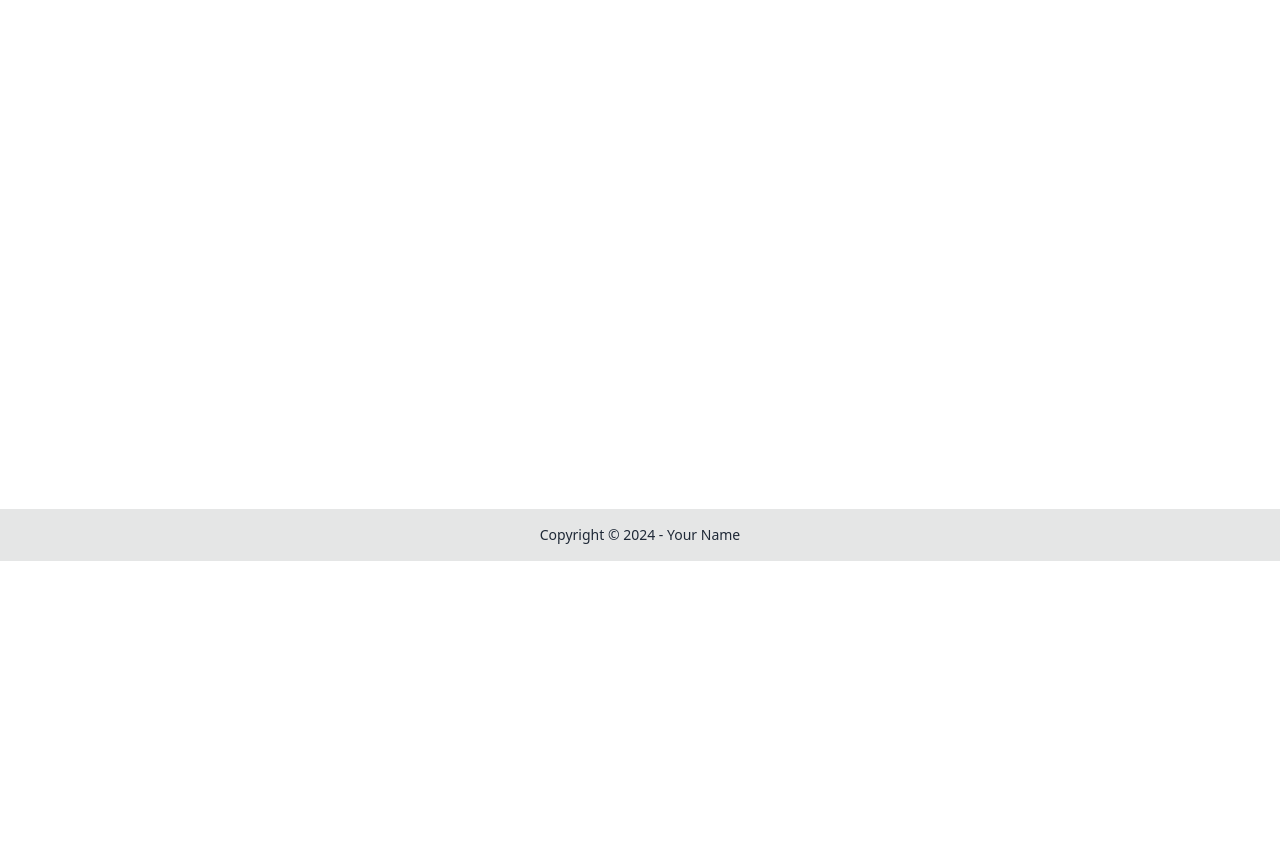
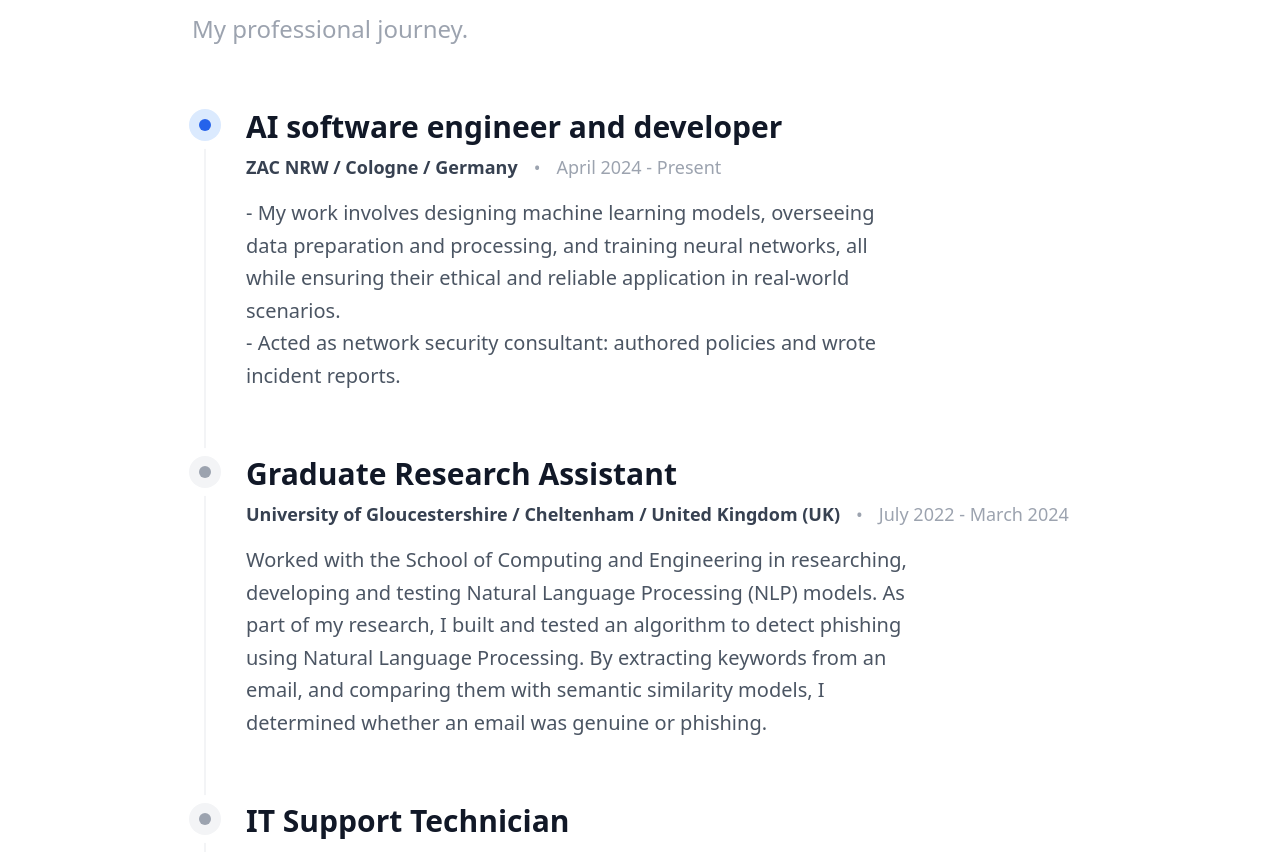
Before and after one commit to barbininiccolo/barbininiccolo.github.io, a SvelteKit app: page /cv in a window 1280 px wide. Before the commit this address had no page. Shown: the part 239-1091 px from the top of the page. Before the commit the page ends 800 px from the top, so only its background shows below. Built offline with nearby package versions, Linux system fonts and the light colour scheme.

Commit message:
Added: UI elements and description of work, research and internship experiences.

```diff
--- /dev/null
+++ b/src/routes/cv/+page.svelte
@@ -0,0 +1,101 @@
+<div class="max-w-4xl mx-auto">
+    <div class="mb-16">
+      <h1 class="text-5xl md:text-7xl font-bold mb-6 tracking-tight">Work and research experience.</h1>
+      <p class="text-2xl text-gray-400 font-light">My professional journey.</p>
+    </div>
+
+    <ol class="relative border-l-2 border-gray-100 dark:border-gray-800 ml-3 space-y-16">
+      <!-- Job 1 -->
+      <li class="ml-10">
+        <span class="absolute flex items-center justify-center w-8 h-8 bg-blue-100 rounded-full -left-[1.05rem] ring-8 ring-white dark:ring-black dark:bg-blue-900">
+          <div class="w-3 h-3 bg-blue-600 rounded-full"></div>
+        </span>
+        <h3 class="flex items-center mb-2 text-3xl font-bold text-gray-900 dark:text-white">
+          AI software engineer and developer
+        </h3>
+        <div class="flex items-center gap-4 mb-4 text-lg">
+          <span class="font-semibold text-gray-700 dark:text-gray-300">ZAC NRW / Cologne / Germany</span>
+          <span class="text-gray-400">•</span>
+          <time class="text-gray-400">April 2024 - Present</time>
+        </div>
+        <p class="text-xl font-light text-gray-600 dark:text-gray-400 leading-relaxed max-w-2xl">
+            - My work involves designing machine learning models, overseeing data preparation and processing, and training neural networks, all while ensuring their ethical and reliable application in real-world scenarios.
+        </p>
+        <p class="text-xl font-light text-gray-600 dark:text-gray-400 leading-relaxed max-w-2xl">
+            - Acted as network security consultant: authored policies and wrote incident reports.
+        </p>
+      </li>
+
+      <!-- Job 2 -->
+      <li class="ml-10">
+        <span class="absolute flex items-center justify-center w-8 h-8 bg-gray-100 rounded-full -left-[1.05rem] ring-8 ring-white dark:ring-black dark:bg-gray-800">
+          <div class="w-3 h-3 bg-gray-400 rounded-full"></div>
+        </span>
+        <h3 class="flex items-center mb-2 text-3xl font-bold text-gray-900 dark:text-white">
+          Graduate Research Assistant
+        </h3>
+        <div class="flex items-center gap-4 mb-4 text-lg">
+          <span class="font-semibold text-gray-700 dark:text-gray-300">University of Gloucestershire / Cheltenham / United Kingdom (UK)</span>
+          <span class="text-gray-400">•</span>
+          <time class="text-gray-400">July 2022 - March 2024</time>
+        </div>
+        <p class="text-xl font-light text-gray-600 dark:text-gray-400 leading-relaxed max-w-2xl">
+            Worked with the School of Computing and Engineering in researching, developing and testing Natural Language Processing (NLP) models. As part of my research, I built and tested an algorithm to detect phishing using Natural Language Processing. By extracting keywords from an email, and comparing them with semantic similarity models, I determined whether an email was genuine or phishing.
+        </p>
+      </li>
+
+      <!-- Job 3 -->
+      <li class="ml-10">
+        <span class="absolute flex items-center justify-center w-8 h-8 bg-gray-100 rounded-full -left-[1.05rem] ring-8 ring-white dark:ring-black dark:bg-gray-800">
+          <div class="w-3 h-3 bg-gray-400 rounded-full"></div>
+        </span>
+        <h3 class="flex items-center mb-2 text-3xl font-bold text-gray-900 dark:text-white">
+           IT Support Technician
+        </h3>
+        <div class="flex items-center gap-4 mb-4 text-lg">
+          <span class="font-semibold text-gray-700 dark:text-gray-300">Maggie's - Everyone home of cancer care / Glasgow / United Kingdom (UK)</span>
+          <span class="text-gray-400">•</span>
+          <time class="text-gray-400">Aug 2019 - Sept 2019</time>
+        </div>
+        <p class="text-xl font-light text-gray-600 dark:text-gray-400 leading-relaxed max-w-2xl">
+            Worked with the IT department in developing and studying phishing campaigns against the company. The software utilised in this task was Microsoft Azure.
+        </p>
+      </li>
+
+      <!-- Job 4 -->
+      <li class="ml-10">
+        <span class="absolute flex items-center justify-center w-8 h-8 bg-gray-100 rounded-full -left-[1.05rem] ring-8 ring-white dark:ring-black dark:bg-gray-800">
+          <div class="w-3 h-3 bg-gray-400 rounded-full"></div>
+        </span>
+        <h3 class="flex items-center mb-2 text-3xl font-bold text-gray-900 dark:text-white">
+           IT Support Technician
+        </h3>
+        <div class="flex items-center gap-4 mb-4 text-lg">
+          <span class="font-semibold text-gray-700 dark:text-gray-300">Maggie's - Everyone home of cancer care / Glasgow / United Kingdom (UK)</span>
+          <span class="text-gray-400">•</span>
+          <time class="text-gray-400">Aug 2018 - Sept 2018</time>
+        </div>
+        <p class="text-xl font-light text-gray-600 dark:text-gray-400 leading-relaxed max-w-2xl">
+            Worked for a data analysis project with the aim of analysing UK postal codes and customers origins. The aim was to elaborate a plan to allocate resources (human and financial) around the UK.
+        </p>
+      </li>
+
+      <!-- Job 5 -->
+      <li class="ml-10">
+        <span class="absolute flex items-center justify-center w-8 h-8 bg-gray-100 rounded-full -left-[1.05rem] ring-8 ring-white dark:ring-black dark:bg-gray-800">
+          <div class="w-3 h-3 bg-gray-400 rounded-full"></div>
+        </span>
+        <h3 class="flex items-center mb-2 text-3xl font-bold text-gray-900 dark:text-white">
+            IT Support Technician
+        </h3>
+        <div class="flex items-center gap-4 mb-4 text-lg">
+          <span class="font-semibold text-gray-700 dark:text-gray-300">Riskpoint Ltd / London / United Kingdom (UK)</span>
+          <span class="text-gray-400">•</span>
+          <time class="text-gray-400">Jul 2016 - Sept 2016</time>
+        </div>
+        <p class="text-xl font-light text-gray-600 dark:text-gray-400 leading-relaxed max-w-2xl">
+            General IT jobs, assistance. Helped the IT department with varied tasks to support the timely delivery of high-quality services.
+        </p>
+      </li>
+    </ol>
+  </div>
```
